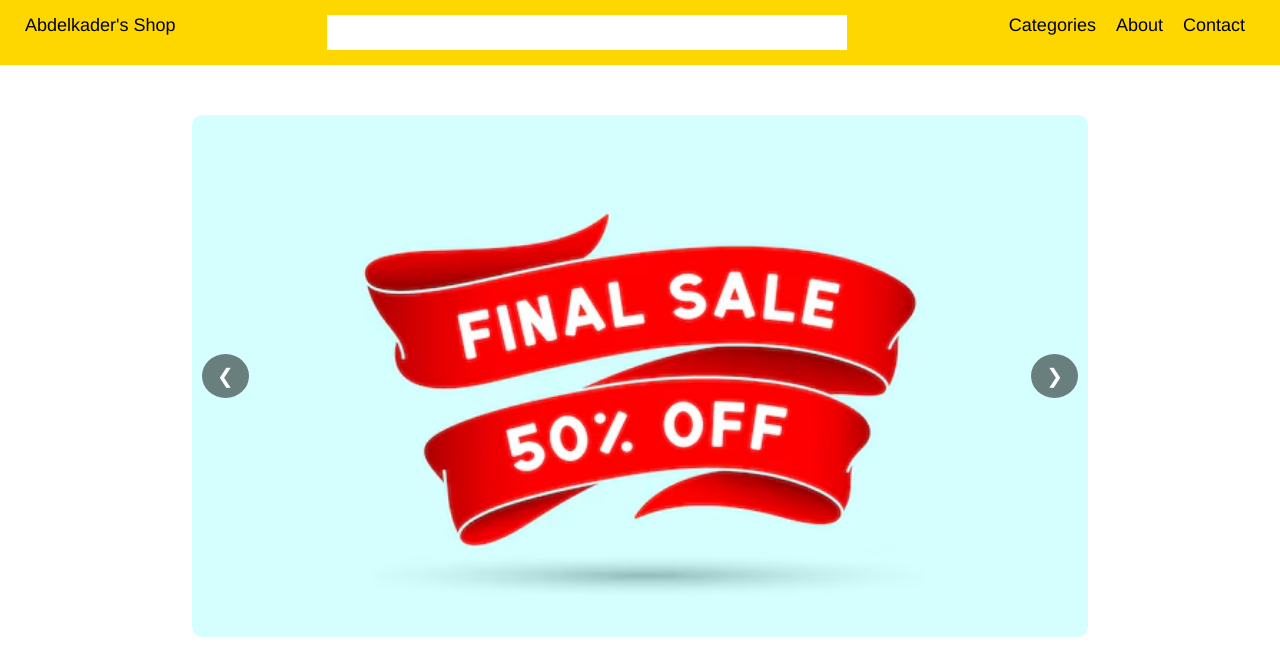
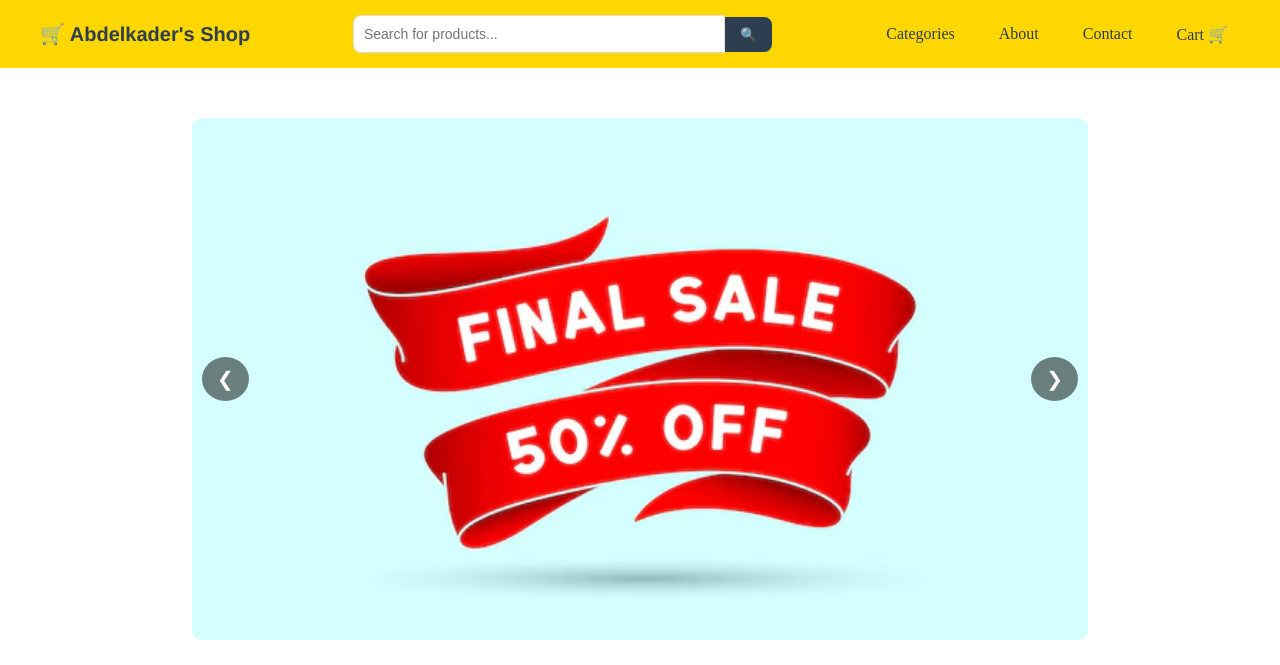
Before and after one commit to AbdeIkader/ITI-Ecommerce, a plain HTML site: page index.html in a window 1280 px wide. Shown: the top 665 px of the page. Drawn offline with Linux system fonts and the light colour scheme.

Commit message:
Enhanced Navbar

```diff
--- a/index.html
+++ b/index.html
@@ -8,19 +8,24 @@
   </head>
 
   <body>
+    <!--Navbar-->
     <div class="navbar">
       <div class="content">
         <div class="left-section">
-          <p>Abdelkader's Shop</p>
+          <p>🛒 Abdelkader's Shop</p>
         </div>
+
         <div class="center">
-          <input type="text" />
+          <input type="text" placeholder="Search for products..." />
+          <button class="search-btn">🔍</button>
         </div>
+
         <div class="right-section">
           <ul>
             <li><a href="">Categories</a></li>
             <li><a href="">About</a></li>
             <li><a href="">Contact</a></li>
+            <li><a href="">Cart 🛒</a></li>
           </ul>
         </div>
       </div>
--- a/style.css
+++ b/style.css
@@ -4,44 +4,74 @@
 }
 
 .navbar {
-  background-color: gold;
+  background: gold;
   width: 100%;
+  position: sticky;
+  top: 0;
+  z-index: 1000;
 }
 
 .navbar .content {
-  padding: 15px;
+  padding: 15px 40px;
   display: flex;
   justify-content: space-between;
-  overflow: hidden;
+  align-items: center;
+}
+
+.navbar .content .left-section p {
+  font-size: 20px;
+  font-weight: bold;
+  font-family: "Franklin Gothic Medium", "Arial Narrow", Arial, sans-serif;
+  color: #2c3e50;
+}
+
+.center {
+  display: flex;
+  align-items: center;
 }
 
 .navbar .content .center input {
   padding: 10px;
-  width: 500px;
-  border: none;
+  width: 350px;
+  border: 1px solid #ddd;
+  border-radius: 8px 0 0 8px;
+  outline: none;
+  font-size: 14px;
 }
 
-.navbar .content .left-section p {
-  margin-left: 10px;
-  font-size: 18px;
-  font-family: "Franklin Gothic Medium", "Arial Narrow", Arial, sans-serif;
+.search-btn {
+  padding: 10px 15px;
+  border: none;
+  background: #2c3e50;
+  color: white;
+  border-radius: 0 8px 8px 0;
+  cursor: pointer;
+  transition: 0.3s;
 }
 
-.right-section {
-  margin-right: 10px;
+.search-btn:hover {
+  background: #34495e;
 }
 
-ul {
+.right-section ul {
   list-style-type: none;
   display: flex;
+  gap: 20px;
 }
 
-li a {
-  color: black;
+.right-section ul li a {
+  color: #2c3e50;
   text-decoration: none;
-  padding: 10px;
-  font-size: 18px;
-  font-family: "Franklin Gothic Medium", "Arial Narrow", Arial, sans-serif;
+  padding: 8px 12px;
+  font-size: 16px;
+  font-weight: 500;
+  transition: 0.3s;
+  border-radius: 6px;
+}
+
+.right-section ul li a:hover {
+  background: #2c3e50;
+  color: gold;
 }
 
 .slider {
```
